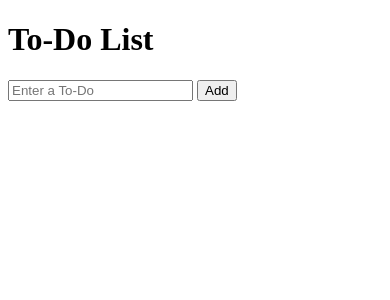
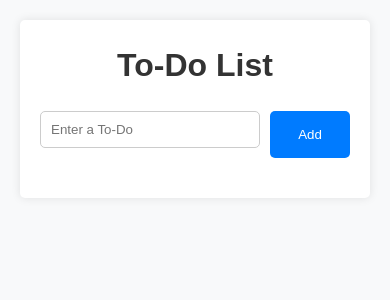
Before and after one commit to chee86j/PyToDo, a Flask app: page / in a window 390 px wide. Shown: the top 300 px of the page. Run offline with Flask 3, Linux system fonts and the light colour scheme.

Commit message:
responsive styling and Checkbox functional

```diff
--- /dev/null
+++ b/static/style.css
@@ -0,0 +1,110 @@
+/* Reset default browser styles */
+* {
+    margin: 0;
+    padding: 0;
+    box-sizing: border-box;
+}
+
+/* Body styles */
+body {
+    font-family: Arial, sans-serif;
+    background-color: #f8f9fa;
+    color: #333;
+    line-height: 1.6;
+    padding: 20px;
+}
+
+/* Container styles */
+.container {
+    max-width: 100%;
+    margin: 0 auto;
+    background-color: #fff;
+    border-radius: 5px;
+    box-shadow: 0 0 10px rgba(0, 0, 0, 0.1);
+    padding: 20px;
+}
+
+/* Header styles */
+h1 {
+    font-size: 2rem;
+    margin-bottom: 20px;
+    text-align: center;
+}
+
+/* Form styles */
+form {
+    display: flex;
+    flex-wrap: wrap;
+    justify-content: center;
+    margin-bottom: 20px;
+}
+
+input[type="text"] {
+    flex: 1;
+    padding: 10px;
+    border: 1px solid #ccc;
+    border-radius: 5px;
+    margin-right: 10px;
+    margin-bottom: 10px;
+    width: calc(100% - 90px);
+}
+
+button[type="submit"] {
+    padding: 10px 20px;
+    border: none;
+    background-color: #007bff;
+    color: #fff;
+    border-radius: 5px;
+    cursor: pointer;
+    width: 80px;
+}
+
+/* Todo list styles */
+ul {
+    list-style-type: none;
+    padding: 0;
+}
+
+li {
+    padding: 10px;
+    border-bottom: 1px solid #eee;
+    display: flex;
+    align-items: center;
+}
+
+.todo-text {
+    flex: 1;
+}
+
+.todo-actions a {
+    margin-left: 10px;
+    color: #007bff;
+    text-decoration: none;
+}
+
+.todo-action {
+    margin-left: 10px;
+}
+
+/* Checkbox styles */
+input[type="checkbox"] {
+    appearance: none;
+    width: 20px;
+    height: 20px;
+    border: 1px solid #ccc;
+    border-radius: 3px;
+    cursor: pointer;
+    margin-right: 10px;
+}
+
+input[type="checkbox"]:checked {
+    background-color: #007bff;
+}
+
+input[type="checkbox"]:checked::after {
+    content: "\2713";
+    color: #fff;
+    font-size: 16px;
+    text-align: center;
+    line-height: 20px;
+}
--- a/templates/index.html
+++ b/templates/index.html
@@ -3,23 +3,44 @@
 <head>
     <meta charset="UTF-8">
     <meta name="viewport" content="width=device-width, initial-scale=1.0">
+    <link rel="stylesheet" href="{{ url_for('static', filename='style.css') }}">
     <title>To-Do List</title>
 </head>
 <body>
+    <div class="container">
         <h1>To-Do List</h1>
-    <ul>
+        <ul class="todo-list">
             {% for todo in todos %}
-            <li>
-                <input type='checkbox' name='done' {% if todo['done'] %}checked{% endif %} onchange='this.form.submit()'>
-                <span {%if todo['done'] %}style='text-decoration: line-through'{% endif %}>{{ todo['task'] }}</span>
-                <a href='{{ url_for('edit', index=loop.index0) }}'>Edit</a>
-                <a href='{{ url_for('delete', index=loop.index0) }}'>Delete</a>
+                <li class="todo-item">
+                    <input type="checkbox" id="todo{{ loop.index0 }}" name="done" {% if todo['done'] %}checked{% endif %}>
+                    <label for="todo{{ loop.index0 }}" class="todo-label">
+                        <span>{{ todo['task'] }}</span>
+                    </label>
+                    <a href="{{ url_for('edit', index=loop.index0) }}" class="todo-action">Edit</a>
+                    <a href="{{ url_for('delete', index=loop.index0) }}" class="todo-action">Delete</a>
                 </li>
             {% endfor %}
         </ul>
-    <form action='{{ url_for('add') }}' method='post'> <!-- Fixed action attribute -->
-        <input type='text' name='todo' id='todo' placeholder='Enter a To-Do'>
-        <button type='submit'>Add</button>
+        <form class="add-form" action="{{ url_for('add') }}" method="post">
+            <input type="text" name="todo" id="todo" class="todo-input" placeholder="Enter a To-Do">
+            <button type="submit" class="btn btn-primary">Add</button>
         </form>
+    </div>
+
+    <script>
+        document.addEventListener('DOMContentLoaded', function() {
+            var checkboxes = document.querySelectorAll('.todo-list input[type="checkbox"]');
+            checkboxes.forEach(function(checkbox) {
+                checkbox.addEventListener('change', function() {
+                    var label = this.nextElementSibling;
+                    if (this.checked) {
+                        label.classList.add('checked');
+                    } else {
+                        label.classList.remove('checked');
+                    }
+                });
+            });
+        });
+    </script>
 </body>
 </html>
```
Lines whose indentation alone changed are shown as unchanged.
